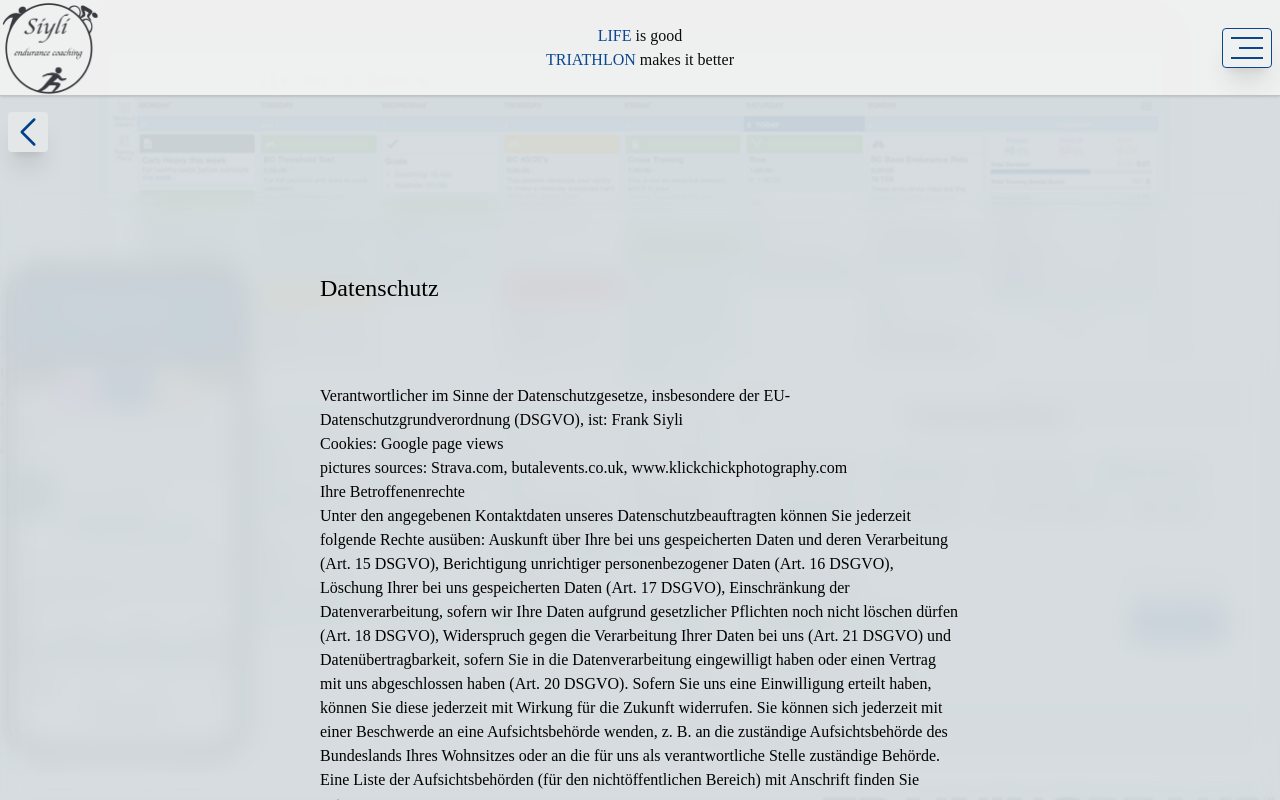
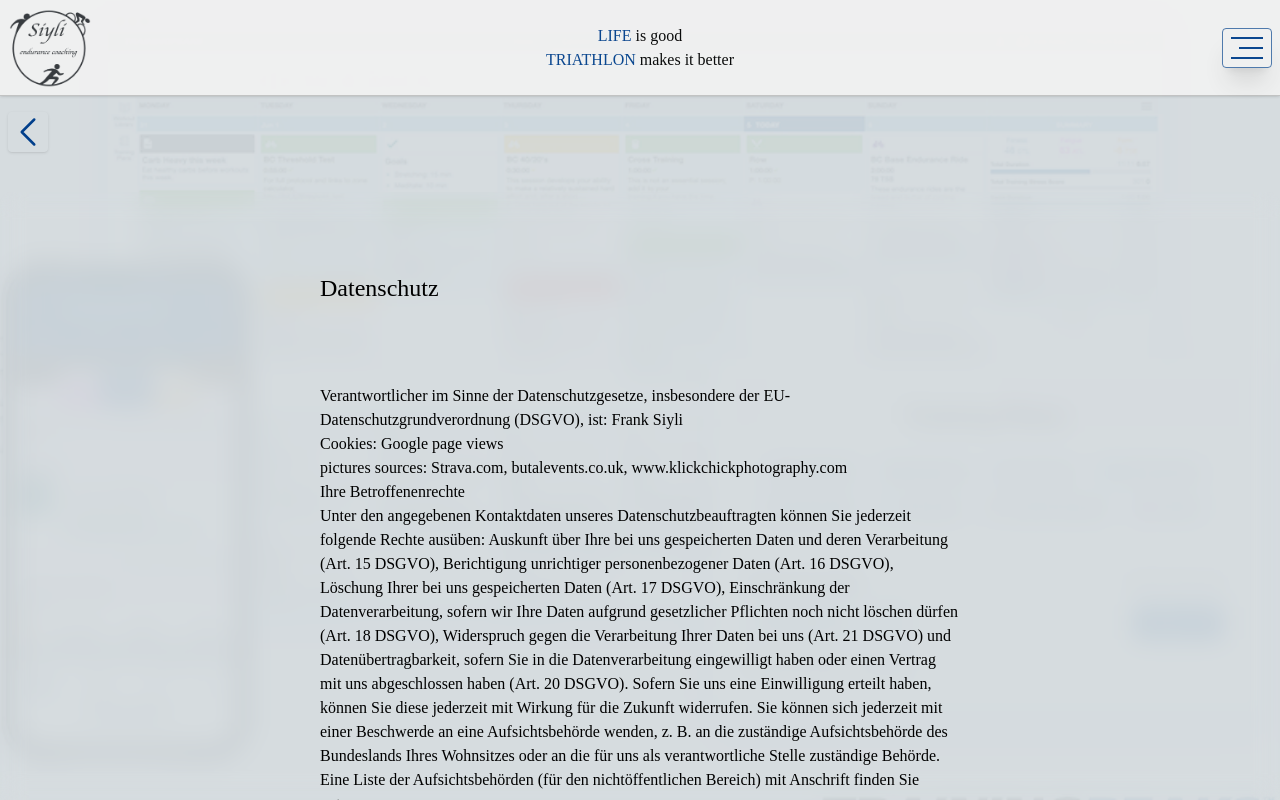
Before and after one commit to FrankSiyli/cna_sec, a Next.js app: page /pages/datenschutz in a window 1280 px wide. Built offline with nearby package versions, Linux system fonts and the light colour scheme.

Commit message:
safari fix

```diff
--- a/src/app/components/Logo/Logo.js
+++ b/src/app/components/Logo/Logo.js
@@ -14,7 +14,7 @@ const Logo = () => {
   return (
     <Link href="/">
     <Image
-      className="w-auto h-24 fixed left-0 top-0"
+      className="w-auto h-16 md:h-20 fixed left-2 top-4 md:top-2"
       src="/logo.png"
       alt="logo"
       quality={100}
--- a/src/app/components/Menu/Menu.js
+++ b/src/app/components/Menu/Menu.js
@@ -18,7 +18,7 @@ const Menu = forwardRef(({ showMenu, handleMenuClick }, ref) => {
       {loaded ? (
         <div
           ref={ref}
-          className={`fixed top-10 right-1 bottom-10 w-48 p-5 bg-appGrey border-l-1 border-b-1 border-t-1 border-appBlue/50 rounded shadow-2xl flex flex-col justify-center z-20 transform transition-transform ${
+          className={`fixed top-0 right-1 bottom-0 w-48 p-5 bg-appGrey border-l-1 border-b-1 border-t-1 border-appBlue/50 rounded shadow-2xl flex flex-col justify-center z-20 transform transition-transform ${
             showMenu ? "" : "translate-x-80"
           }  duration-100`}
         >
@@ -35,7 +35,7 @@ const Menu = forwardRef(({ showMenu, handleMenuClick }, ref) => {
                 <Link
                   href={menuItem.link}
                   key={menuItemIndex}
-                  className="flex justify-between items-center my-1  text-appBlue cursor-pointer hover:shadow transform transition-transform duration-1000"
+                  className="flex justify-between items-center my-1  text-appGrey bg-appBlue/70 cursor-pointer shadow-xl rounded-l ml-1 hover:scale-y-105 transform transition-transform duration-100"
                 >
                   <p className="m-2 text-xl">{menuItem.title}</p>
                   <span className="scale-75">
@@ -47,7 +47,7 @@ const Menu = forwardRef(({ showMenu, handleMenuClick }, ref) => {
             </span>
           </div>
 
-          <div className="absolute -top-3 left-2 w-10 h-10 z-50">
+          <div className="absolute bottom-3 left-2 w-10 h-10 z-50">
           {/** rear wheel */}
           <div className="absolute bottom-0 left-0 w-3 h-3 rounded-full border-2 border-appBlue/50">
             <span className="absolute left-1 top-0 h-2 w-0 border border-appBlue/50 animate-spin"></span>
--- a/src/app/components/buttons/ButtonHamburgerMenu.js
+++ b/src/app/components/buttons/ButtonHamburgerMenu.js
@@ -4,7 +4,7 @@ const ButtonHamburgerMenu = ({ handleClick, secondProp }) => {
   return (
     <span
       onClick={handleClick}
-      className="fixed right-2 rounded shadow-xl p-2 border border-appBlue hover:-rotate-12 cursor-pointer transform transition-transform duration-300"
+      className="fixed right-2 rounded shadow-xl p-2 border border-appBlue/70 hover:-rotate-12 cursor-pointer transform transition-transform duration-300"
     >
       <div
         className={`w-8 border border-appBlue transform transition-all duration-1000 ${
--- a/src/app/components/buttons/svgCollection/ArrowLeftSvg.js
+++ b/src/app/components/buttons/svgCollection/ArrowLeftSvg.js
@@ -3,7 +3,7 @@ const ArrowLeftSvg = () => {
 
   return (
     <div
-      className="fixed left-2 top-28 bg-appGrey/50 rounded shadow-xl text-appBlue z-30 hover:scale-105 cursor-pointer transform transition-all duration-300"    >
+      className="fixed left-2 top-28 rounded shadow text-appBlue z-30 hover:scale-105 cursor-pointer transform transition-all duration-300"    >
       <svg
         xmlns="http://www.w3.org/2000/svg"
         fill="none"
--- a/src/app/page.js
+++ b/src/app/page.js
@@ -114,7 +114,7 @@ export default function Home() {
             src="/union.png"
             alt="english"
           />
-          <p>if you have any questions let me know</p>
+          <p>if you have any questions just let me know</p>
         </div>
       </div>
       <Footer />
```
